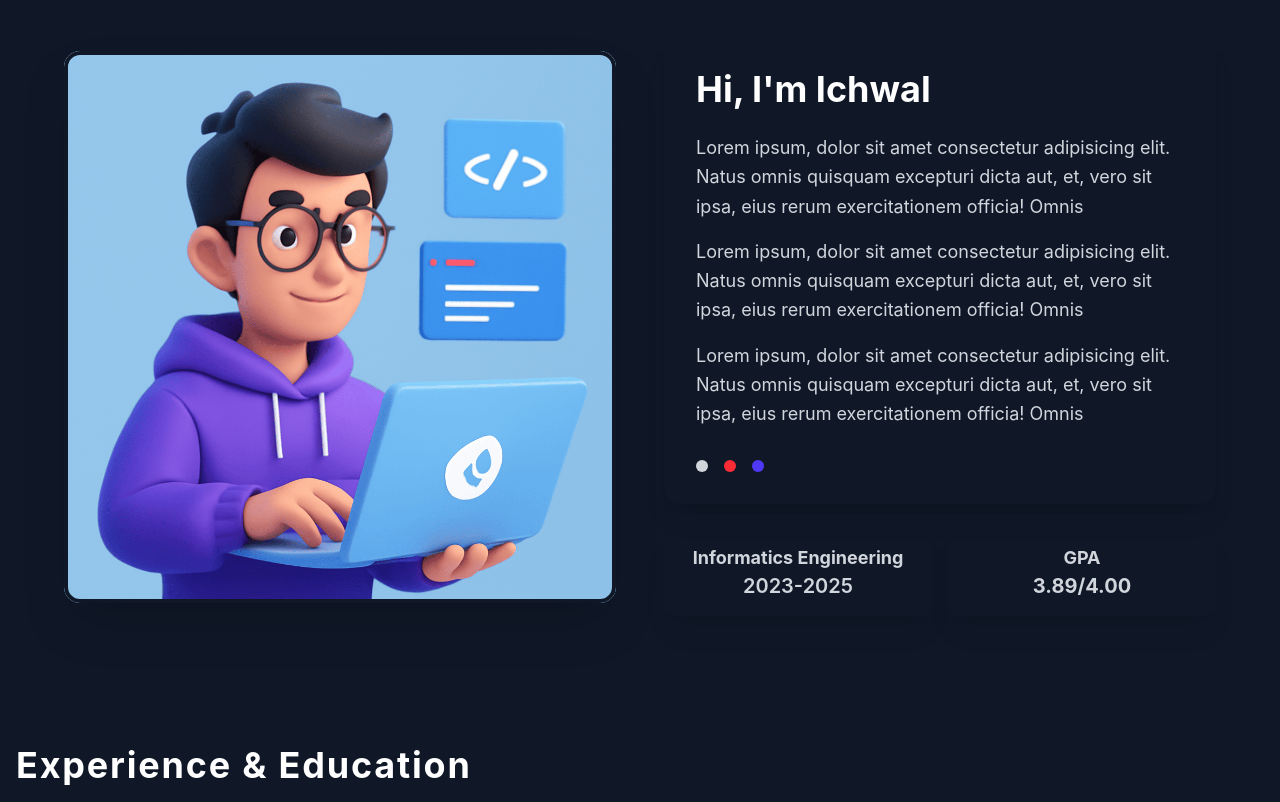
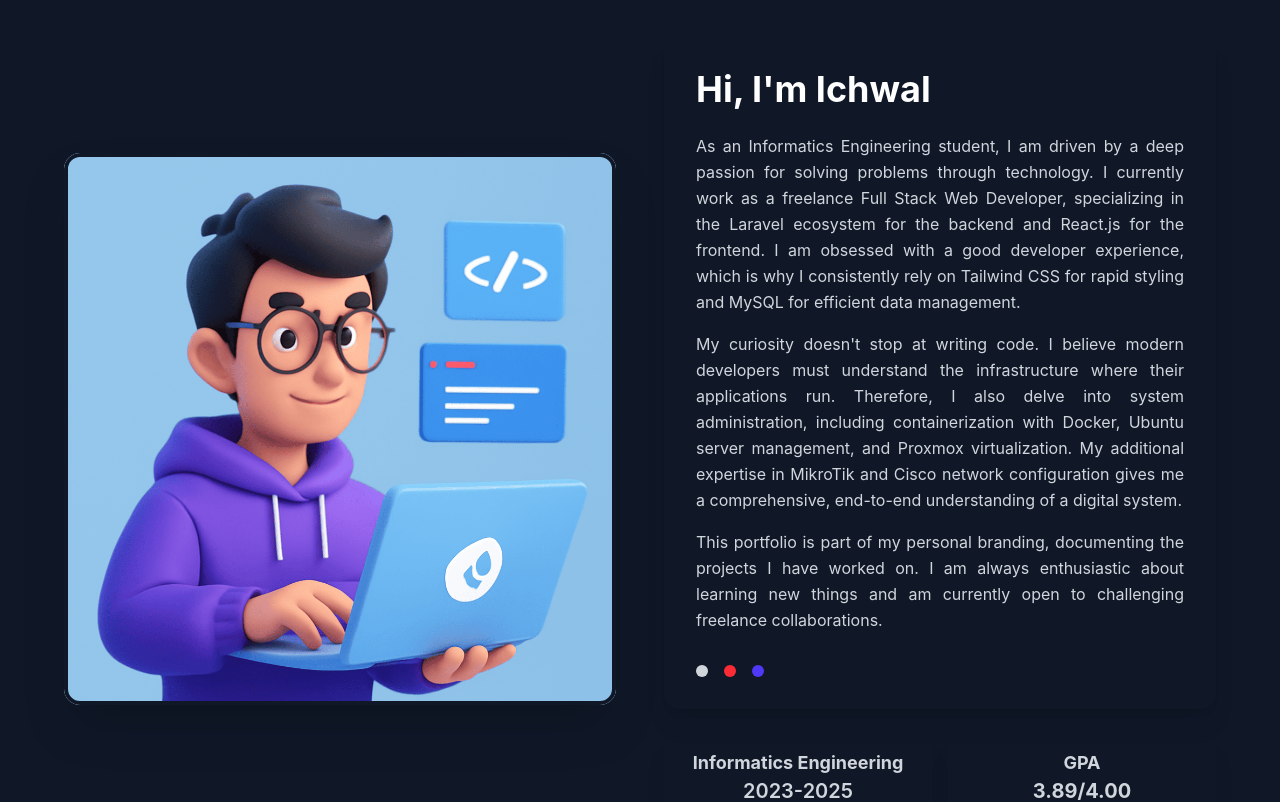
Before and after one commit to ichwalM/Landing-Page-React-Talwin, a React (Vite) app: page / in a window 1280 px wide. Shown: the part 903-1705 px from the top of the page. Built offline with nearby package versions, Linux system fonts and the light colour scheme.

Commit message:
update data about

```diff
--- a/src/layouts/LyoutsScrol.jsx
+++ b/src/layouts/LyoutsScrol.jsx
@@ -1,4 +1,4 @@
-import {React,useState} from 'react'
+import React from 'react'
 import HomeSection from '../pages/HomeSection'
 import AboutSection from '../pages/AboutSection'
 import SkillSection from '../pages/SkillSection'
@@ -8,7 +8,7 @@ import ContactPage from '../pages/ContactPage'
 
 const LyoutsScrol = ({isDark}) => {
   return (
-    <div className='min-h-screen'>
+    <div className='min-h-screen scroll-smooth'>
         <HomeSection
         id="home"
         isDark={isDark}
--- a/src/pages/AboutSection.jsx
+++ b/src/pages/AboutSection.jsx
@@ -1,6 +1,11 @@
 import React from 'react';
 import HeroTitle from '../components/heroTitle';
 const  AboutSection = ({isDark, id}) => {
+  const paragraf = [
+      "As an Informatics Engineering student, I am driven by a deep passion for solving problems through technology. I currently work as a freelance Full Stack Web Developer, specializing in the Laravel ecosystem for the backend and React.js for the frontend. I am obsessed with a good developer experience, which is why I consistently rely on Tailwind CSS for rapid styling and MySQL for efficient data management.",
+      "My curiosity doesn't stop at writing code. I believe modern developers must understand the infrastructure where their applications run. Therefore, I also delve into system administration, including containerization with Docker, Ubuntu server management, and Proxmox virtualization. My additional expertise in MikroTik and Cisco network configuration gives me a comprehensive, end-to-end understanding of a digital system.",
+      "This portfolio is part of my personal branding, documenting the projects I have worked on. I am always enthusiastic about learning new things and am currently open to challenging freelance collaborations.",
+  ];
   return (
     <section
     id={id}
@@ -35,25 +40,25 @@ const  AboutSection = ({isDark, id}) => {
                   Hi, I'm Ichwal
                 </h2>
                 <div
-                  className={`text-lg leading-relaxed space-y-4 ${isDark ? 'text-gray-300' : 'text-gray-600'}`}
+                  className={`text-md leading-relaxed space-y-4 text-justify ${isDark ? 'text-gray-300' : 'text-gray-600'}`}
                 >
                   <p
                   data-aos="fade-up"
                   data-aos-delay="200"
                   >
-                    Lorem ipsum, dolor sit amet consectetur adipisicing elit. Natus omnis quisquam excepturi dicta aut, et, vero sit ipsa, eius rerum exercitationem officia! Omnis
+                    {paragraf[0]}
                     </p>
                   <p
                   data-aos="fade-up"
                   data-aos-delay="300"
                   >
-                    Lorem ipsum, dolor sit amet consectetur adipisicing elit. Natus omnis quisquam excepturi dicta aut, et, vero sit ipsa, eius rerum exercitationem officia! Omnis
+                    {paragraf[1]}
                     </p>
                   <p
                   data-aos="fade-up"
                   data-aos-delay="400"
                   >
-                    Lorem ipsum, dolor sit amet consectetur adipisicing elit. Natus omnis quisquam excepturi dicta aut, et, vero sit ipsa, eius rerum exercitationem officia! Omnis
+                    {paragraf[2]}
                     </p>
                 </div>
 
--- a/src/pages/ExperienceTimeline.jsx
+++ b/src/pages/ExperienceTimeline.jsx
@@ -177,10 +177,6 @@ const ExperienceTimeline = ({isDark, id}) => {
                         ))}
                     </div>
                 </div>
-
-                <div className="text-center mt-16" data-aos="fade-up">
-                    <p className={`text-lg ${isDark ? 'text-gray-400' : 'text-gray-600'}`}>Terus Berkembang & Belajar 🚀</p>
-                </div>
             </div>
         </section>
     );
```
